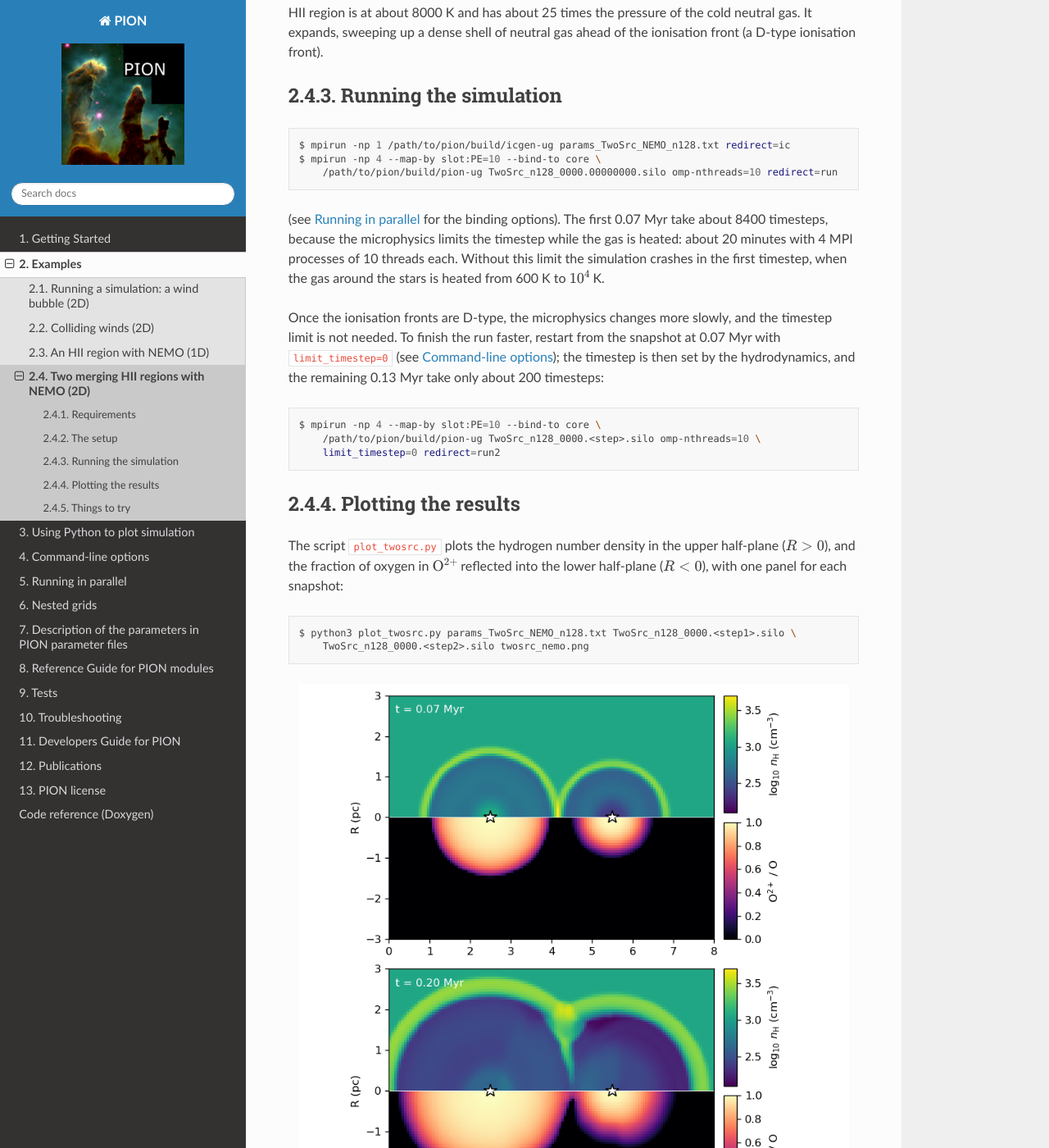
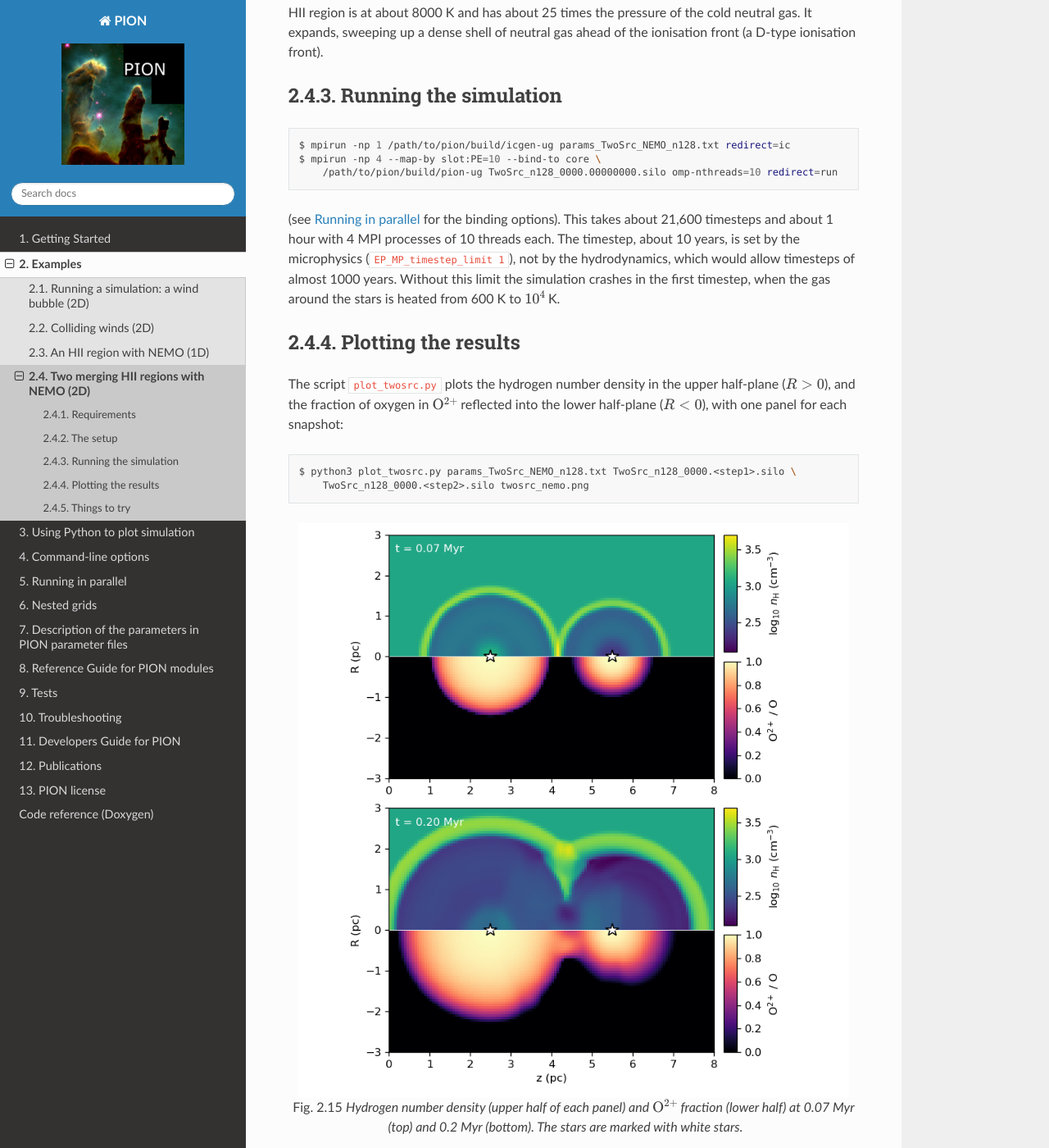
Before and after one commit to jmackey-astro/pion-docs, a Sphinx documentation site: the page built from docs/example_nemo2d.rst, in a window 1280 px wide and 1400 px high, scrolled down 873 px. Shown: the whole window at 82% size. Built offline with Sphinx 7.4.7 and the Read the Docs theme 3.1.0, drawn with Linux system fonts in a browser that asks for light colours; some of the changed text lies outside the part shown.

Commit message:
2D NEMO example: keep the microphysics timestep limit to the end
The figure is now from a run that kept EP_MP_timestep_limit to 0.2 Myr
(21,600 steps, about 1 hour on 4 x 10 cores).  Restarting with
limit_timestep=0 after 0.07 Myr changed how the wall between the HII
regions is photoevaporated, so that advice is removed.  The description
of the wall is updated for this run (neutral on the axis until about
0.16 Myr, ionised out to about 0.7 pc from the axis at 0.2 Myr).

Co-Authored-By: Claude Opus 5.5 <noreply@anthropic.com>

```diff
--- a/docs/ex-nemo/params_TwoSrc_NEMO_n128.txt
+++ b/docs/ex-nemo/params_TwoSrc_NEMO_n128.txt
@@ -4,9 +4,8 @@
 # regions start separate (Stromgren radii 1.0 and 0.67 pc) and expand as
 # D-type ionisation fronts.  Their shells meet at about 0.07 Myr, and the
 # HII regions join along the axis by 0.2 Myr.
-# The microphysics timestep limit (EP_MP_timestep_limit 1) is needed while
-# the gas is first heated; after 0.07 Myr the run can be restarted with
-# limit_timestep=0 on the command line, to go much faster.
+# The timestep is limited by the microphysics (EP_MP_timestep_limit 1):
+# about 21,600 steps to 0.2 Myr.
 # Elements H, He and O, with all ionisation stages of O.
 # Grid: 128 x 64 cells (8 x 4 pc), 0.0625 pc per cell.
 
--- a/docs/example_nemo2d.rst
+++ b/docs/example_nemo2d.rst
@@ -42,17 +42,9 @@ Running the simulation
       /path/to/pion/build/pion-ug TwoSrc_n128_0000.00000000.silo omp-nthreads=10 redirect=run
 
 (see :ref:`parallel` for the binding options).
-The first 0.07 Myr take about 8400 timesteps, because the microphysics limits the timestep while the gas is heated: about 20 minutes with 4 MPI processes of 10 threads each.
+This takes about 21,600 timesteps and about 1 hour with 4 MPI processes of 10 threads each.
+The timestep, about 10 years, is set by the microphysics (``EP_MP_timestep_limit 1``), not by the hydrodynamics, which would allow timesteps of almost 1000 years.
 Without this limit the simulation crashes in the first timestep, when the gas around the stars is heated from 600 K to :math:`10^4` K.
-
-Once the ionisation fronts are D-type, the microphysics changes more slowly, and the timestep limit is not needed.
-To finish the run faster, restart from the snapshot at 0.07 Myr with ``limit_timestep=0`` (see :ref:`command-line`); the timestep is then set by the hydrodynamics, and the remaining 0.13 Myr take only about 200 timesteps:
-
-.. code-block:: bash
-
-  $ mpirun -np 4 --map-by slot:PE=10 --bind-to core \
-      /path/to/pion/build/pion-ug TwoSrc_n128_0000.<step>.silo omp-nthreads=10 \
-      limit_timestep=0 redirect=run2
 
 
 Plotting the results
@@ -76,8 +68,8 @@ The script ``plot_twosrc.py`` plots the hydrogen number density in the upper hal
 :numref:`fig-twosrc-nemo` shows:
 
 + At 0.07 Myr each HII region (:math:`n_\mathrm{H}\approx300\,\mathrm{cm}^{-3}`) is surrounded by a shell of swept-up neutral gas, and the two shells have just met on the axis, closer to the fainter star.
-+ The shells collide and form a dense, neutral wall between the HII regions (:math:`n_\mathrm{H}\approx2000\,\mathrm{cm}^{-3}`, a few thousand K), which separates them until about 0.15 Myr.
-+ The radiation of both stars photoevaporates the wall from both sides. By 0.2 Myr the wall has been ionised close to the axis, so that the two HII regions are joined there, while further out the remains of the wall are pushed towards the fainter star by the larger HII region. The larger HII region has reached the edge of the grid at :math:`z=0`.
++ The shells collide and form a dense, neutral wall between the HII regions (:math:`n_\mathrm{H}\approx2000\text{--}4000\,\mathrm{cm}^{-3}`, about 2000 K), which separates them until about 0.16 Myr.
++ The radiation of both stars photoevaporates the wall from both sides. By 0.2 Myr the wall has been ionised out to about 0.7 pc from the axis, so that the two HII regions are joined there, while further out the remains of the wall are pushed towards the fainter star by the larger HII region. The larger HII region has reached the edge of the grid at :math:`z=0`.
 + Oxygen is almost all :math:`\mathrm{O}^{2+}` close to the 40,000 K star. The :math:`\mathrm{O}^{2+}` region of the cooler 35,000 K star is smaller, because it emits fewer photons above the 35 eV needed to ionise :math:`\mathrm{O}^{+}`. In the outer parts of both HII regions oxygen is mostly :math:`\mathrm{O}^{+}`, and in the ionised gas between them it is about half :math:`\mathrm{O}^{+}` and half :math:`\mathrm{O}^{2+}`.
 
 
```
Also changed, not shown: docs/ex-nemo/twosrc_nemo.png.
